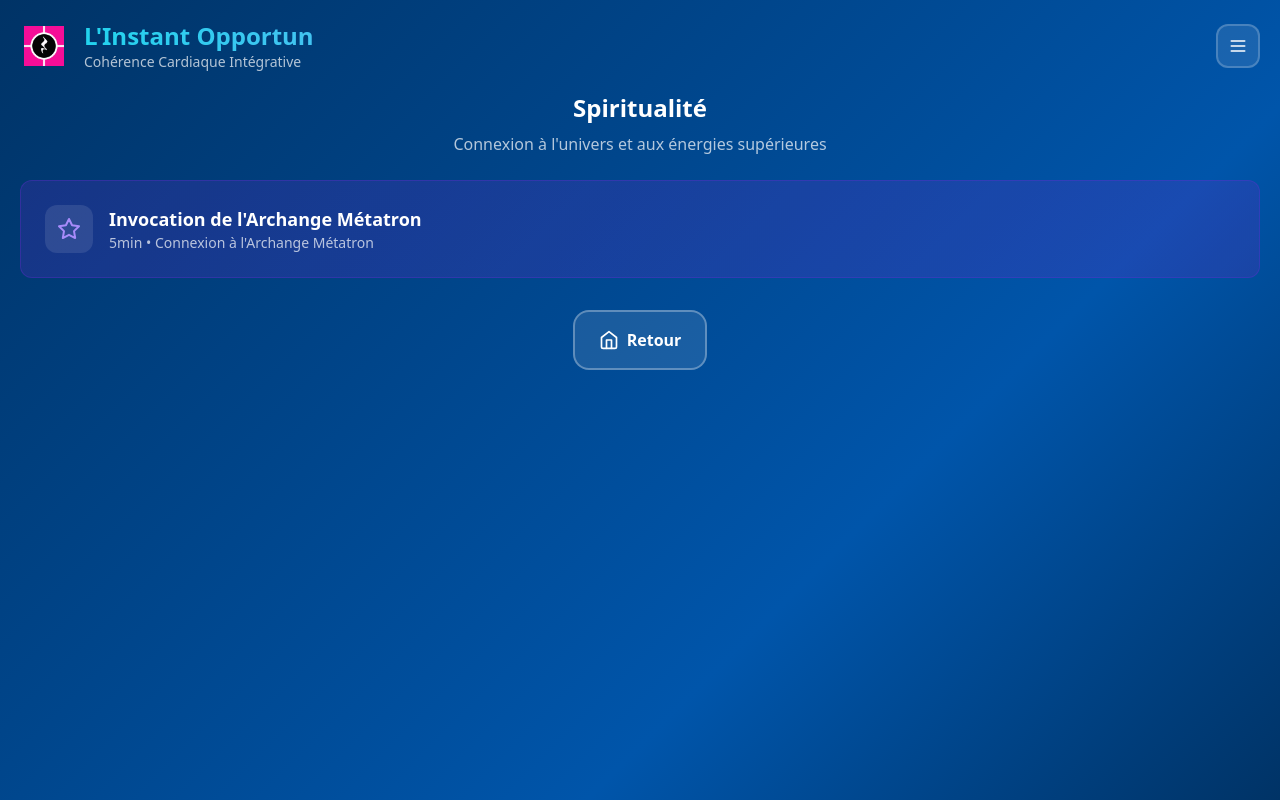
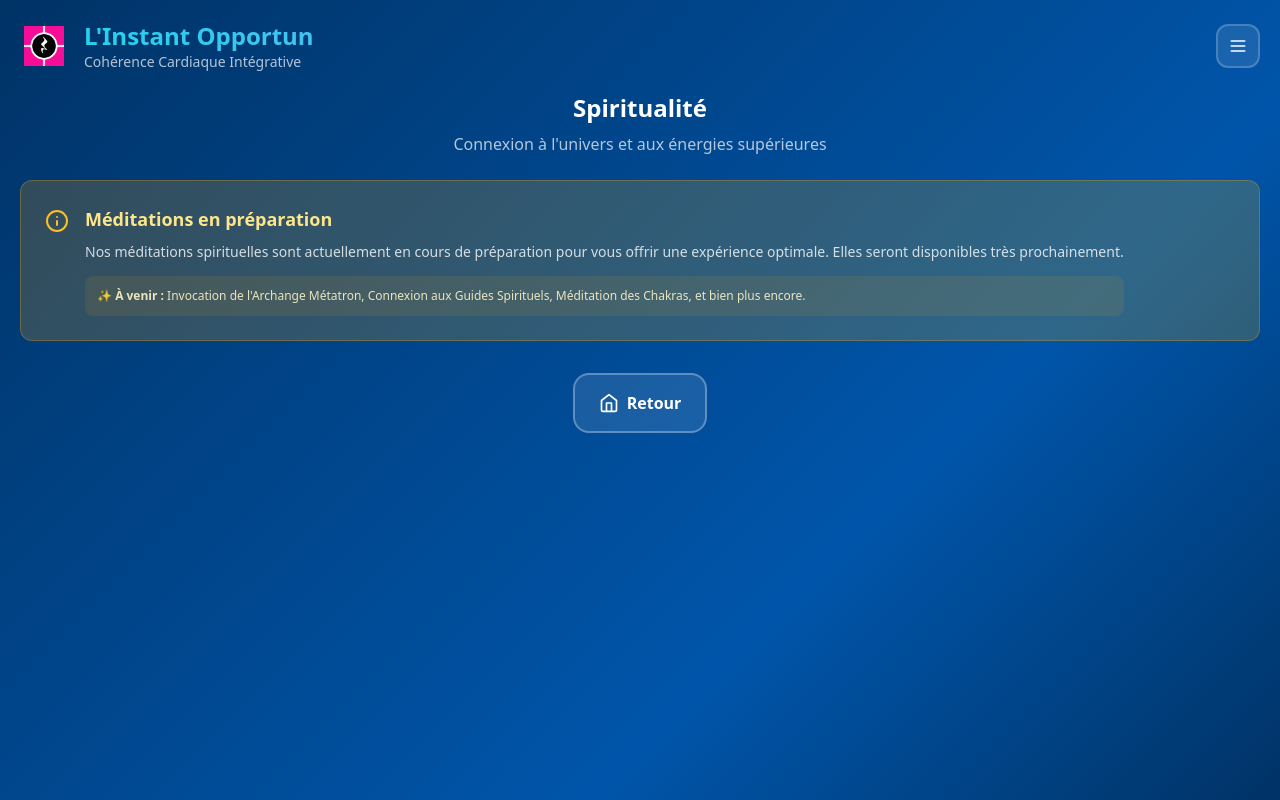
Before and after one commit to TITCLAIRE/lyne-up, a React (Vite) app: page /sessions/voyage/spiritualite in a window 1280 px wide. Built offline with nearby package versions, Linux system fonts and the light colour scheme.

Commit message:
Désactivation complète de la méditation Métatron

```diff
--- a/src/hooks/useVoiceManager.js
+++ b/src/hooks/useVoiceManager.js
@@ -856,14 +856,7 @@ export const useVoiceManager = () => {
       return startScanGuidance();
     } else if (currentSession === 'coherence') {
       return startCoherenceGuidance();
-    } else if (currentSession === 'meditation' && currentMeditation) {
-      // Vérifier si c'est la méditation Métatron
-      if (currentMeditation === 'metatron') {
-        console.log('⚠️ Méditation Métatron non disponible actuellement');
-        speak("La méditation Métatron n'est pas disponible actuellement. Veuillez choisir une autre méditation.");
-        return false;
-      }
-
+    } else if (currentSession === 'meditation' && currentMeditation && currentMeditation !== 'metatron') {
       // Pour les autres méditations
       const meditationData = meditations[currentMeditation] || spiritualMeditations[currentMeditation];
       if (!meditationData) {
@@ -889,6 +882,17 @@ export const useVoiceManager = () => {
       }, meditationData.duration * 1000 - 10000); // 10 secondes avant la fin
 
       return true;
+    } else if (currentSession === 'meditation' && currentMeditation === 'metatron') {
+      // Message d'erreur pour Métatron
+      speak("La méditation Métatron est temporairement indisponible. Veuillez choisir une autre méditation.");
+
+      // Redirection après un court délai
+      setTimeout(() => {
+        // Utiliser window.history pour naviguer en arrière
+        window.history.back();
+      }, 3000);
+
+      return false;
     } else {
       // Pour les autres sessions, utiliser un guidage générique
       speak("Bienvenue dans votre session. Suivez le rythme respiratoire et laissez-vous guider.");
--- a/src/pages/voyage/Spiritualite.jsx
+++ b/src/pages/voyage/Spiritualite.jsx
@@ -1,30 +1,9 @@
 import React from 'react';
 import { useNavigate } from 'react-router-dom';
-import { Home, Star, ArrowRight } from 'lucide-react';
-import { useAppStore } from '../../store/appStore';
-import { spiritualMeditations } from '../../data/meditations';
+import { Home, Star, Info } from 'lucide-react';
 
 export default function Spiritualite() {
   const navigate = useNavigate();
-  const { setCurrentMeditation, setCurrentSession, setCurrentScreen } = useAppStore();
-
-  const spiritualMeditationsList = [
-    {
-      id: 'metatron',
-      name: 'Invocation de l\'Archange Métatron',
-      icon: Star,
-      duration: 5,
-      desc: 'Connexion à l\'Archange Métatron',
-      color: 'from-violet-700/20 to-purple-700/20',
-      borderColor: 'border-violet-700/30'
-    }
-  ];
-
-  const handleMeditationSelect = (meditationId) => {
-    setCurrentMeditation(meditationId);
-    setCurrentSession('meditation');
-    navigate(`/sessions/run/guided/meditation`);
-  };
 
   const handleGoBack = () => {
     navigate('/sessions/voyage');
@@ -37,27 +16,24 @@ export default function Spiritualite() {
         <p className="text-white/70">Connexion à l'univers et aux énergies supérieures</p>
       </div>
 
-      <div className="grid gap-3 mb-8">
-        {spiritualMeditationsList.map((meditation) => {
-          const IconComponent = meditation.icon;
-          return (
-            <div
-              key={meditation.id}
-              onClick={() => handleMeditationSelect(meditation.id)}
-              className={`bg-gradient-to-r ${meditation.color} border ${meditation.borderColor} rounded-xl p-6 cursor-pointer hover:scale-[1.02] transition-all duration-200`}
-            >
-              <div className="flex items-center gap-4">
-                <div className="flex items-center justify-center w-12 h-12 bg-white/10 rounded-xl">
-                  <IconComponent size={24} className="text-violet-400" />
-                </div>
-                <div className="flex-1">
-                  <h3 className="font-semibold text-lg">{meditation.name}</h3>
-                  <p className="text-white/70 text-sm">{meditation.duration}min • {meditation.desc}</p>
-                </div>
-              </div>
+      {/* Message de maintenance */}
+      <div className="bg-gradient-to-r from-amber-500/20 to-yellow-500/20 border border-amber-500/30 rounded-xl p-6 mb-8">
+        <div className="flex items-start gap-4">
+          <Info size={24} className="text-amber-400 mt-1 flex-shrink-0" />
+          <div className="text-left">
+            <h3 className="text-lg font-semibold text-amber-200 mb-2">Méditations en préparation</h3>
+            <p className="text-white/80 text-sm leading-relaxed mb-3">
+              Nos méditations spirituelles sont actuellement en cours de préparation pour vous offrir
+              une expérience optimale. Elles seront disponibles très prochainement.
+            </p>
+            <div className="bg-amber-500/10 rounded-lg p-3">
+              <p className="text-xs text-amber-100/90">
+                ✨ <strong>À venir :</strong> Invocation de l'Archange Métatron, Connexion aux Guides Spirituels,
+                Méditation des Chakras, et bien plus encore.
+              </p>
             </div>
-          );
-        })}
+          </div>
+        </div>
       </div>
 
       <div className="flex justify-center">
```
